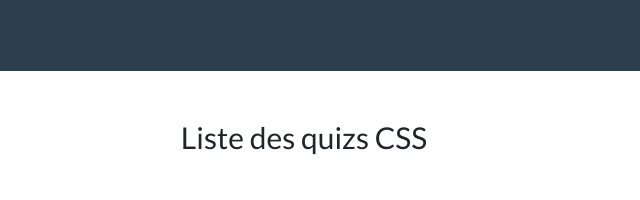
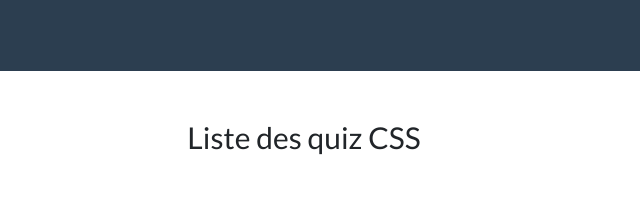
Before and after one commit to thomgo/quizCollection, a plain HTML site: page quizCSS/quizCSS.html in a window 1280 px wide. Shown: the top 200 px of the page, 336-976 px from the left. Drawn offline with nearby package versions, Linux system fonts and the light colour scheme; files that its build step writes are made by us from their sources; a script that the page names is missing.

```diff
--- a/quizCSS/quizCSS.html
+++ b/quizCSS/quizCSS.html
@@ -42,7 +42,7 @@
   </nav>
 
   <main class="container my-5 text-center">
-    <h1>Liste des quizs CSS</h1>
+    <h1>Liste des quiz CSS</h1>
 
     <table class="table table-hover my-5">
       <thead>
```
Also changed, not shown: 1 other file.
